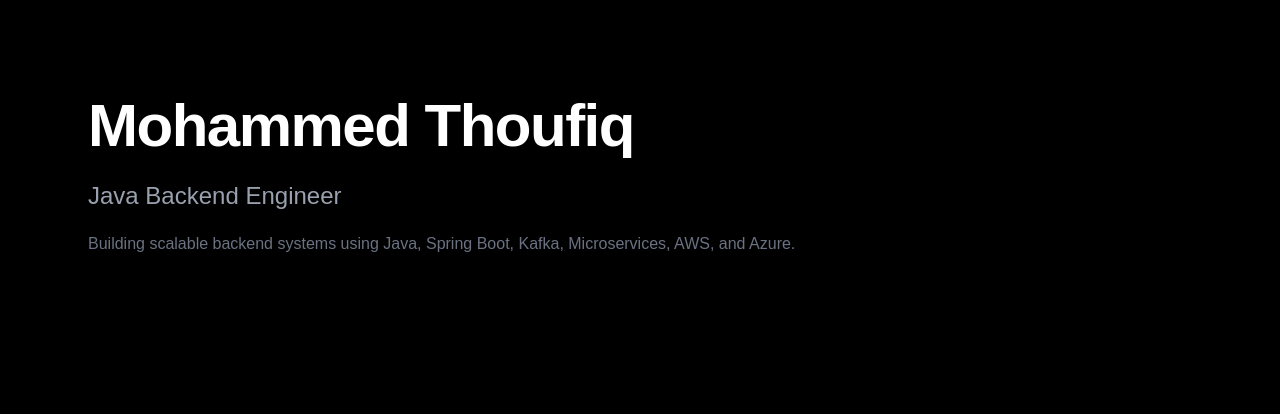
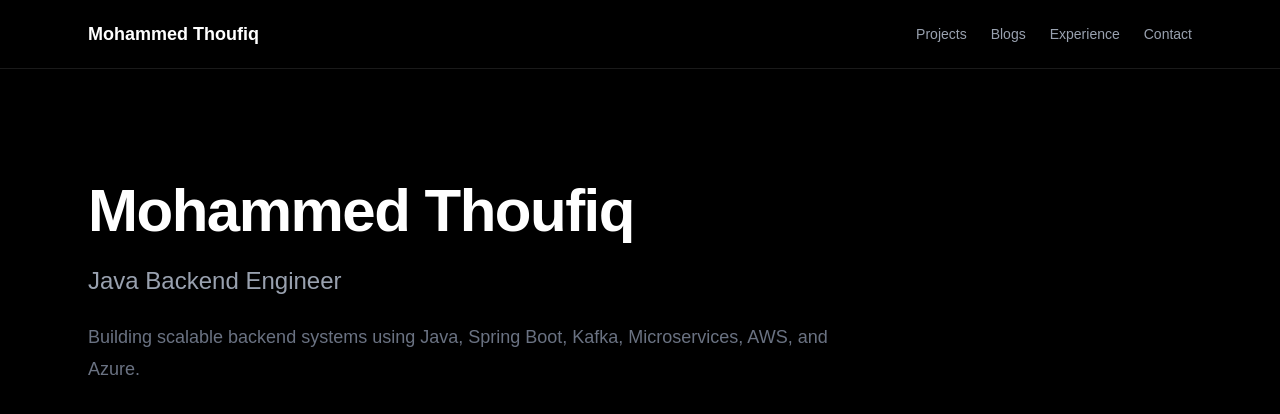
Before and after one commit to MohammedThoufiq/thoufiq-portfolio, a Next.js app: page / in a window 1280 px wide. Shown: the top 414 px of the page. Built offline with nearby package versions, Linux system fonts and the light colour scheme.

Commit message:
Added navbar and layout container

```diff
--- a/src/app/page.tsx
+++ b/src/app/page.tsx
@@ -1,7 +1,13 @@
+import Navbar from "@/components/layout/Navbar";
+import Container from "@/components/layout/Container";
+
 export default function Home() {
   return (
     <main className="min-h-screen bg-black text-white">
-      <section className="max-w-6xl mx-auto px-6 py-24">
+      <Navbar />
+
+      <Container>
+        <section className="py-28">
           <h1 className="text-6xl font-bold tracking-tight">
             Mohammed Thoufiq
           </h1>
@@ -10,11 +16,13 @@ export default function Home() {
             Java Backend Engineer
           </p>
 
-        <p className="mt-4 max-w-3xl text-gray-500 leading-8">
-          Building scalable backend systems using Java, Spring Boot,
-          Kafka, Microservices, AWS, and Azure.
+          <p className="mt-6 max-w-3xl text-lg leading-8 text-gray-500">
+            Building scalable backend systems using Java,
+            Spring Boot, Kafka, Microservices, AWS,
+            and Azure.
           </p>
         </section>
+      </Container>
     </main>
   );
 }
--- /dev/null
+++ b/src/components/layout/Container.tsx
@@ -0,0 +1,11 @@
+type ContainerProps = {
+  children: React.ReactNode;
+};
+
+export default function Container({ children }: ContainerProps) {
+  return (
+    <div className="max-w-6xl mx-auto px-6">
+      {children}
+    </div>
+  );
+}
--- /dev/null
+++ b/src/components/layout/Navbar.tsx
@@ -0,0 +1,18 @@
+export default function Navbar() {
+  return (
+    <nav className="border-b border-white/10">
+      <div className="max-w-6xl mx-auto px-6 py-5 flex items-center justify-between">
+        <h1 className="text-lg font-semibold">
+          Mohammed Thoufiq
+        </h1>
+
+        <div className="flex gap-6 text-sm text-gray-400">
+          <a href="#">Projects</a>
+          <a href="#">Blogs</a>
+          <a href="#">Experience</a>
+          <a href="#">Contact</a>
+        </div>
+      </div>
+    </nav>
+  );
+}
```
Lines whose indentation alone changed are shown as unchanged.
